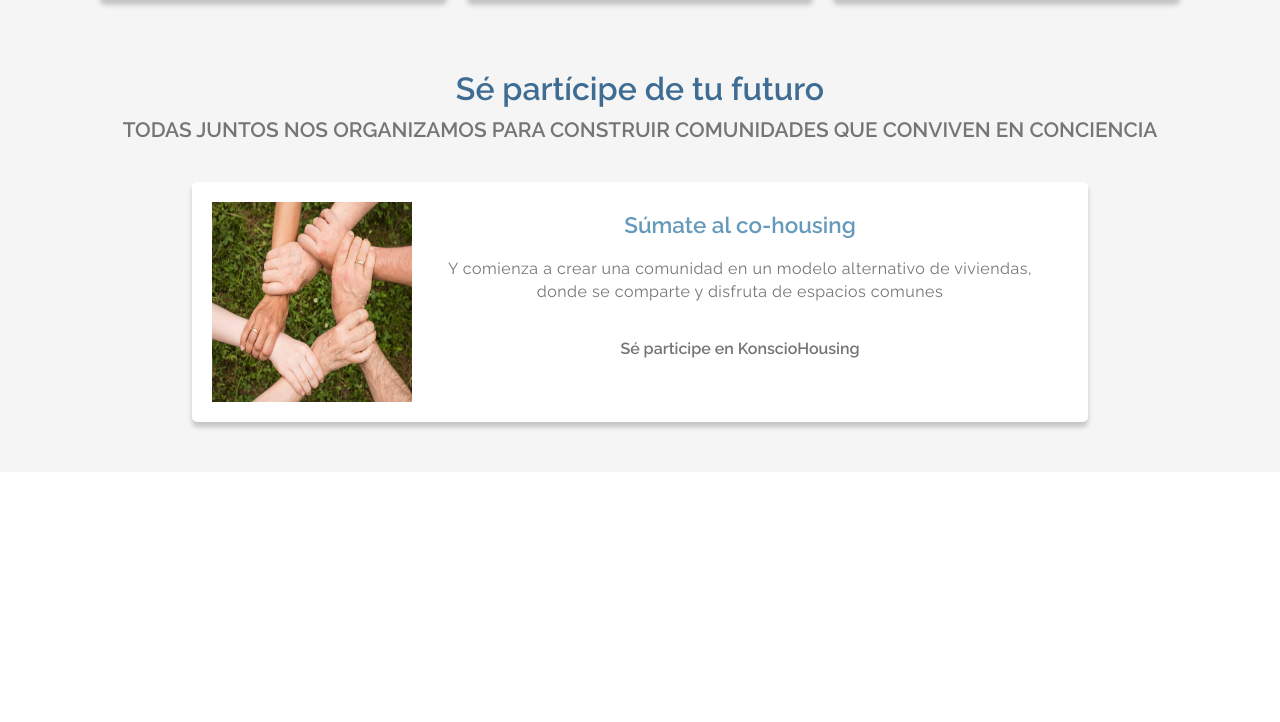
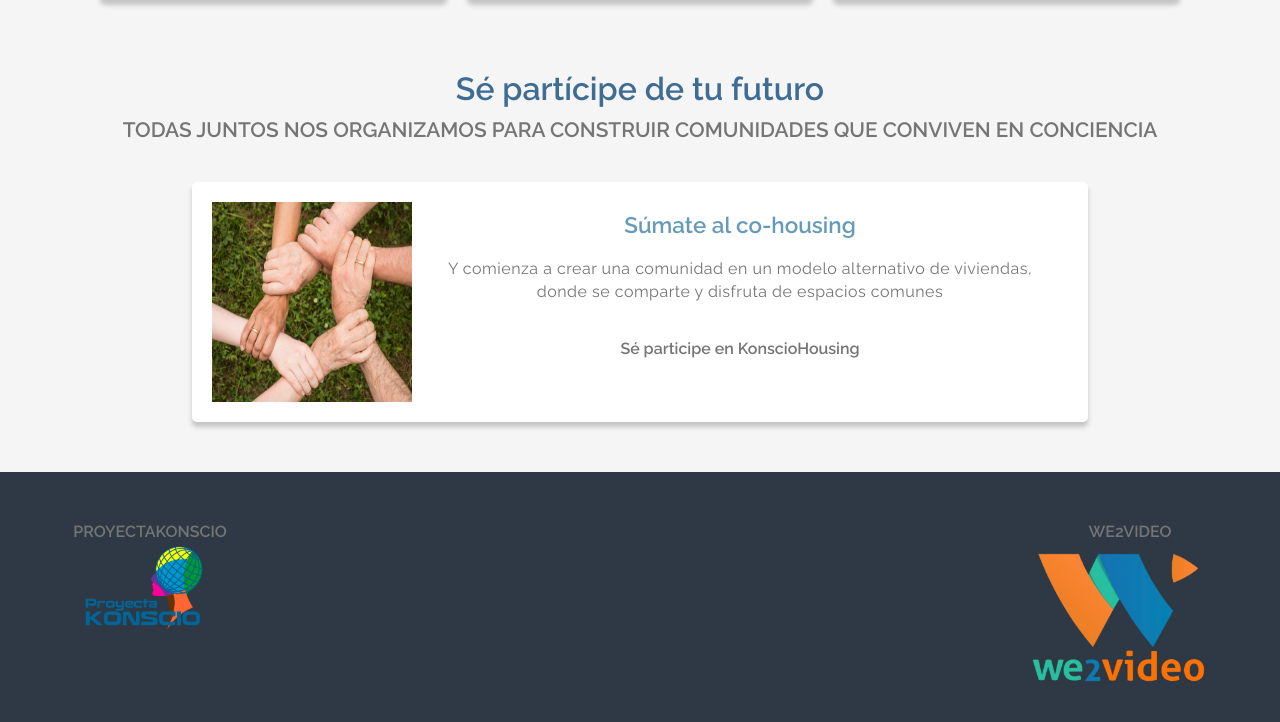
Before and after one commit to jhonnytesban/LandingPages, a plain HTML site: page index.html in a window 1280 px wide. Shown: the part 1026-1748 px from the top of the page. Before the commit the page ends 1498 px from the top, so only its background shows below. Drawn offline with Linux system fonts and the light colour scheme.

Commit message:
fin-de-landing

```diff
--- a/index.html
+++ b/index.html
@@ -88,5 +88,15 @@
             </div>
         </section>
     </main>
+    <footer class="footer">
+        <div class="container-footer">
+            <p class="footer__text">proyectakonscio</p>
+            <img src="./assets/logo-konsciolanding.png" alt="" class="footer__img">
+        </div>
+        <div class="container-footer">
+            <p class="footer__text">we2video</p>
+            <img src="./assets/we2.png" alt="" class="footer__img">
+        </div>
+    </footer>
 </body>
 </html>
--- a/src/_variables.scss
+++ b/src/_variables.scss
@@ -3,7 +3,7 @@ $titleColor: #3f6c92;
 $subtitleColor: #659aba;
 $backgroundColor: #f5f5f5;
 $textColor: #757575;
-
+$colorFooter: #2f3945;
 
 //Fuente
 $font:'Raleway', sans-serif;
--- /dev/null
+++ b/src/blocks/_footer.scss
@@ -0,0 +1,21 @@
+.footer{
+    display: flex;
+    justify-content: space-between;
+    padding: 50px 50px;
+    background-color: $colorFooter;
+}
+.container-footer{
+    max-width: 200px;
+    max-height: 150px;
+}
+.footer__img{
+    max-width: 100%;
+    max-height: 100%;
+}
+.footer__text{
+    font-family: $font;
+    font-weight: 600;
+    color: $textColor;
+    text-align: center;
+    text-transform: uppercase;
+}
--- a/src/styles.scss
+++ b/src/styles.scss
@@ -2,6 +2,7 @@
 @import './blocks/header';
 @import './blocks/slider';
 @import './blocks/main';
+@import './blocks/footer';
 
 * {
     margin: 0;
```
Also changed, not shown: assets/we2.png (added), styles.css, 1 other file.
